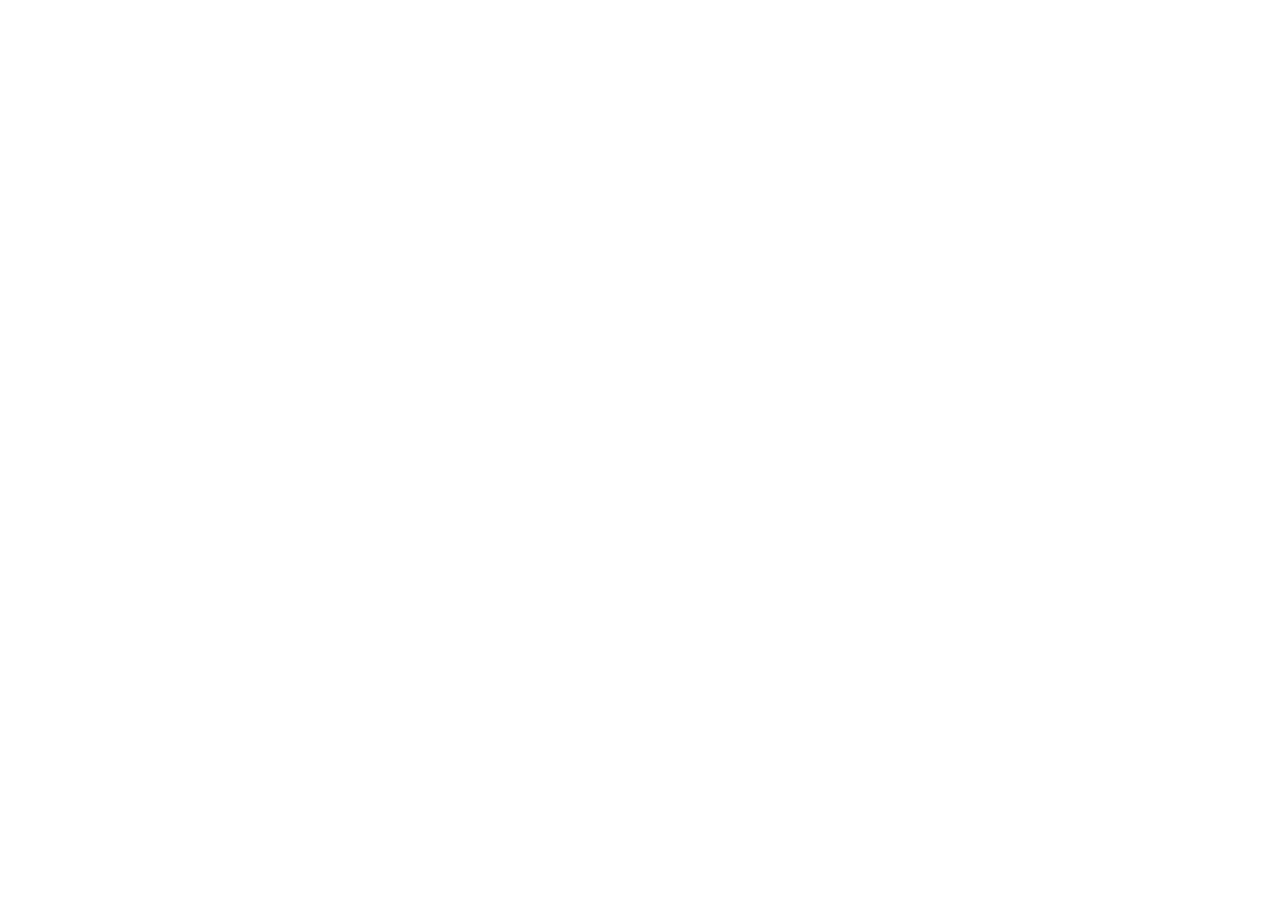
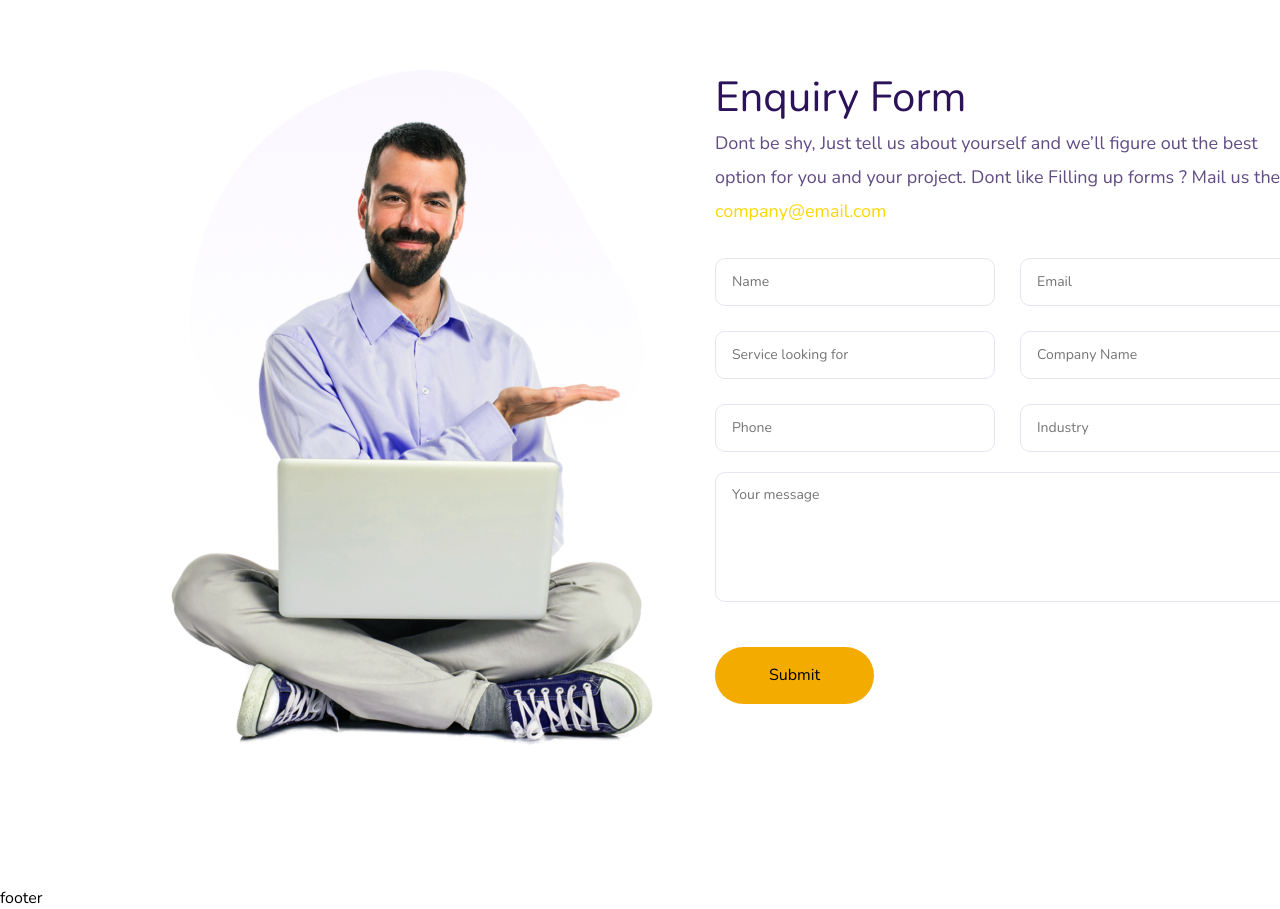
Before and after one commit to DmytroK-goit/seo-marketing, a Next.js app: page / in a window 1280 px wide. Shown: the part 10040-10949 px from the top of the page. Before the commit the page ends 10110 px from the top, so only its background shows below. Built offline with nearby package versions, Linux system fonts and the light colour scheme.

Commit message:
finish form

```diff
--- a/package.json
+++ b/package.json
@@ -9,6 +9,7 @@
     "lint": "eslint"
   },
   "dependencies": {
+    "formik": "^2.4.9",
     "next": "16.1.6",
     "normalize.css": "^8.0.1",
     "react": "19.2.3",
--- /dev/null
+++ b/src/Components/Footer/Footer.jsx
@@ -0,0 +1,7 @@
+export const Footer = () => {
+  return (
+    <div>
+      <p>footer</p>
+    </div>
+  );
+};
--- a/src/Components/Form/Form.jsx
+++ /dev/null
@@ -1,42 +0,0 @@
-import Image from "next/image";
-import s from "./Form.module.scss";
-import FrameUndSec from "../../img/frame_und_sec.png";
-import Location from "../../img/form/location.png";
-import PhoneBook from "../../img/form/phonebook.png";
-import Email from "../../img/form/email.png";
-export const Form = () => {
-  return (
-    <div className={s.form_sec}>
-      <Image src={FrameUndSec} alt="SEO marketing illustration" priority />
-      <ul className={s.form_sec_list}>
-        <li>
-          <Image src={Location} alt="Location" width={48} height={52} />
-          <h4>Address</h4>
-          <p>
-            Express Chambers II Spaces Works, Level 5, Royapettah, Chennai –
-            600014
-          </p>
-        </li>
-        <li>
-          <Image src={PhoneBook} alt="PhoneBook" width={48} height={52} />
-          <h4>Phone</h4>
-          <div>
-            {" "}
-            <p>Enquiry: 1800-123-4567</p>
-            <p>Order: 2400-480-894</p>
-          </div>
-        </li>
-        <li>
-          <Image src={Email} alt="Email" width={48} height={52} />
-          <h4>Email</h4>
-          <div>
-            {" "}
-            <p>help@brandexponent.com</p>
-            <p>support@brandexponent.com</p>
-          </div>
-        </li>
-      </ul>
-      <p></p>
-    </div>
-  );
-};
--- a/src/Components/Form/Form.module.scss
+++ /dev/null
@@ -1,42 +0,0 @@
-.form_sec {
-  background-color: #fff;
-  position: relative;
-}
-.form_sec_list {
-  display: flex;
-  gap: 30px;
-  margin: 0 auto;
-  width: 1160px;
-  position: relative;
-  top: -150px;
-  z-index: 9999;
-}
-.form_sec_list li {
-  background-color: #fff;
-  width: 367px;
-  height: 283px;
-  display: flex;
-  gap: 18px;
-  flex-direction: column;
-  align-items: center;
-  justify-content: center;
-  margin: 0 auto;
-  padding-top: 18px;
-  padding-bottom: 18px;
-  border-radius: 16px;
-  box-shadow: 0 15px 30px 0 rgba(0, 0, 0, 0.07);
-}
-.form_sec_list li h4 {
-  font-weight: 400;
-  font-size: 20px;
-  line-height: 150%;
-  text-align: center;
-  color: #2c1258;
-}
-.form_sec_list li p {
-  font-weight: 400;
-  font-size: 15px;
-  line-height: 187%;
-  text-align: center;
-  color: #604b83;
-}
--- /dev/null
+++ b/src/Components/Form/FormSec.jsx
@@ -0,0 +1,109 @@
+"use client";
+import Image from "next/image";
+import s from "./FormSec.module.scss";
+import FrameUndSec from "../../img/frame_und_sec.png";
+import Location from "../../img/form/location.png";
+import PhoneBook from "../../img/form/phonebook.png";
+import Email from "../../img/form/email.png";
+import Man from "../../img/form/man.png";
+import { Field, Formik, Form } from "formik";
+export const FormSec = () => {
+   const handleSubmit = async (values, { resetForm }) => {
+     try {
+       const res = await fetch("/api/contact", {
+         method: "POST",
+         headers: {
+           "Content-Type": "application/json",
+         },
+         body: JSON.stringify(values),
+       });
+
+       if (res.ok) {
+         alert("Message sent successfully!");
+         resetForm();
+       } else {
+         alert("Error sending message");
+       }
+     } catch (error) {
+       console.error(error);
+       alert("Server error");
+     }
+   };
+  return (
+    <div className={s.form_sec}>
+      <Image src={FrameUndSec} alt="SEO marketing illustration" priority />
+      <ul className={s.form_sec_list}>
+        <li>
+          <Image src={Location} alt="Location" width={48} height={52} />
+          <h4>Address</h4>
+          <p>
+            Express Chambers II Spaces Works, Level 5, Royapettah, Chennai –
+            600014
+          </p>
+        </li>
+        <li>
+          <Image src={PhoneBook} alt="PhoneBook" width={48} height={52} />
+          <h4>Phone</h4>
+          <div>
+            <p>Enquiry: 1800-123-4567</p>
+            <p>Order: 2400-480-894</p>
+          </div>
+        </li>
+        <li>
+          <Image src={Email} alt="Email" width={48} height={52} />
+          <h4>Email</h4>
+          <div>
+            <p>help@brandexponent.com</p>
+            <p>support@brandexponent.com</p>
+          </div>
+        </li>
+      </ul>
+
+      <div className={s.form_sec_main}>
+        <Image src={Man} alt="Man" width={496} height={709} />
+        <div>
+          <h3>Enquiry Form</h3>
+          <p>
+            Dont be shy, Just tell us about yourself and we’ll figure out the
+            best option for you and your project. Dont like Filling up forms ?
+            Mail us then <span>company@email.com</span>
+          </p>
+          <Formik
+            initialValues={{
+              name: "",
+              email: "",
+              service: "",
+              compName: "",
+              phone: "",
+              industry: "",
+              message: "",
+            }}
+            onSubmit={handleSubmit}
+          >
+            <Form className={s.form}>
+              <div className={s.grid}>
+                <Field name="name" placeholder="Name" />
+                <Field name="email" type="email" placeholder="Email" />
+                <Field name="service" placeholder="Service looking for" />
+                <Field name="compName" placeholder="Company Name" />
+                <Field name="phone" placeholder="Phone" />
+                <Field name="industry" placeholder="Industry" />
+              </div>
+
+              <Field
+                as="textarea"
+                name="message"
+                placeholder="Your message"
+                className={s.textarea}
+              />
+
+              <button type="submit" className={s.submit}>
+                Submit
+              </button>
+            </Form>
+          </Formik>
+        </div>
+      </div>
+    </div>
+  );
+};
--- /dev/null
+++ b/src/Components/Form/FormSec.module.scss
@@ -0,0 +1,122 @@
+.form_sec {
+  background-color: #fff;
+  position: relative;
+}
+.form_sec_list {
+  display: flex;
+  gap: 30px;
+  margin: 0 auto;
+  width: 1160px;
+  position: relative;
+  top: -150px;
+  z-index: 9999;
+}
+.form_sec_list li {
+  background-color: #fff;
+  width: 367px;
+  height: 283px;
+  display: flex;
+  gap: 18px;
+  flex-direction: column;
+  align-items: center;
+  justify-content: center;
+  margin: 0 auto;
+  padding-top: 18px;
+  padding-bottom: 18px;
+  border-radius: 16px;
+  box-shadow: 0 15px 30px 0 rgba(0, 0, 0, 0.07);
+}
+.form_sec_list li h4 {
+  font-weight: 400;
+  font-size: 20px;
+  line-height: 150%;
+  text-align: center;
+  color: #2c1258;
+}
+.form_sec_list li p {
+  font-weight: 400;
+  font-size: 15px;
+  line-height: 187%;
+  text-align: center;
+  color: #604b83;
+}
+.form_sec_main {
+  display: flex;
+  gap: 54px;
+  width: 1160px;
+  margin: 0 auto;
+  padding-left: 25px;
+  padding-bottom: 110px;
+}
+.form_sec_main h3 {
+  font-weight: 400;
+  font-size: 42px;
+  line-height: 133%;
+  color: #2c1258;
+}
+.form_sec_main p {
+  font-weight: 400;
+  font-size: 18px;
+  line-height: 189%;
+  color: #604b83;
+  span {
+    color: gold;
+  }
+}
+.form {
+  margin-top: 30px;
+  display: flex;
+  flex-direction: column;
+  gap: 20px;
+}
+.grid {
+  display: grid;
+  grid-template-columns: 1fr 1fr;
+  gap: 25px;
+}
+
+.form input {
+  height: 48px;
+  padding: 0 16px;
+  border-radius: 10px;
+  border: 1px solid #e4e6ef;
+  font-size: 14px;
+  transition: 0.2s;
+}
+
+.form input:focus {
+  border-color: #6c5ce7;
+  outline: none;
+  box-shadow: 0 0 0 2px rgba(108, 92, 231, 0.1);
+}
+
+.textarea {
+  min-height: 130px;
+  padding: 14px 16px;
+  border-radius: 10px;
+  border: 1px solid #e4e6ef;
+  resize: vertical;
+  font-size: 14px;
+}
+
+.textarea:focus {
+  border-color: #6c5ce7;
+  outline: none;
+  box-shadow: 0 0 0 2px rgba(108, 92, 231, 0.1);
+}
+
+.submit {
+  margin-top: 25px;
+  border: none;
+  border-radius: 32px;
+  width: 159px;
+  height: 57px;
+  background-color: #f4ab00;
+  cursor: pointer;
+  transition: 0.25s;
+}
+
+.submit:hover {
+  transform: translateY(-2px);
+  box-shadow: 0 10px 24px rgba(108, 92, 231, 0.25);
+}
--- a/src/app/page.js
+++ b/src/app/page.js
@@ -11,7 +11,8 @@
 import { FidBack } from "@/Components/FidBack/FidBack";
 import { News } from "@/Components/News/News";
 import { GetTouch } from "@/Components/GetTouch/GetTouch";
-import { Form } from "@/Components/Form/Form";
+import { FormSec } from "@/Components/Form/FormSec";
+import { Footer } from "@/Components/Footer/Footer";
 
 export default function Home() {
   return (
@@ -29,7 +30,8 @@
         <FidBack />
         <News />
         <GetTouch />
-        <Form />
+        <FormSec />
+        <Footer />
       </main>
     </div>
   );
```
Also changed, not shown: src/Components/Footer/Footer.module.scss (added), src/img/form/man.png (added), 1 other file (tests, documents, lock files or other folders).
